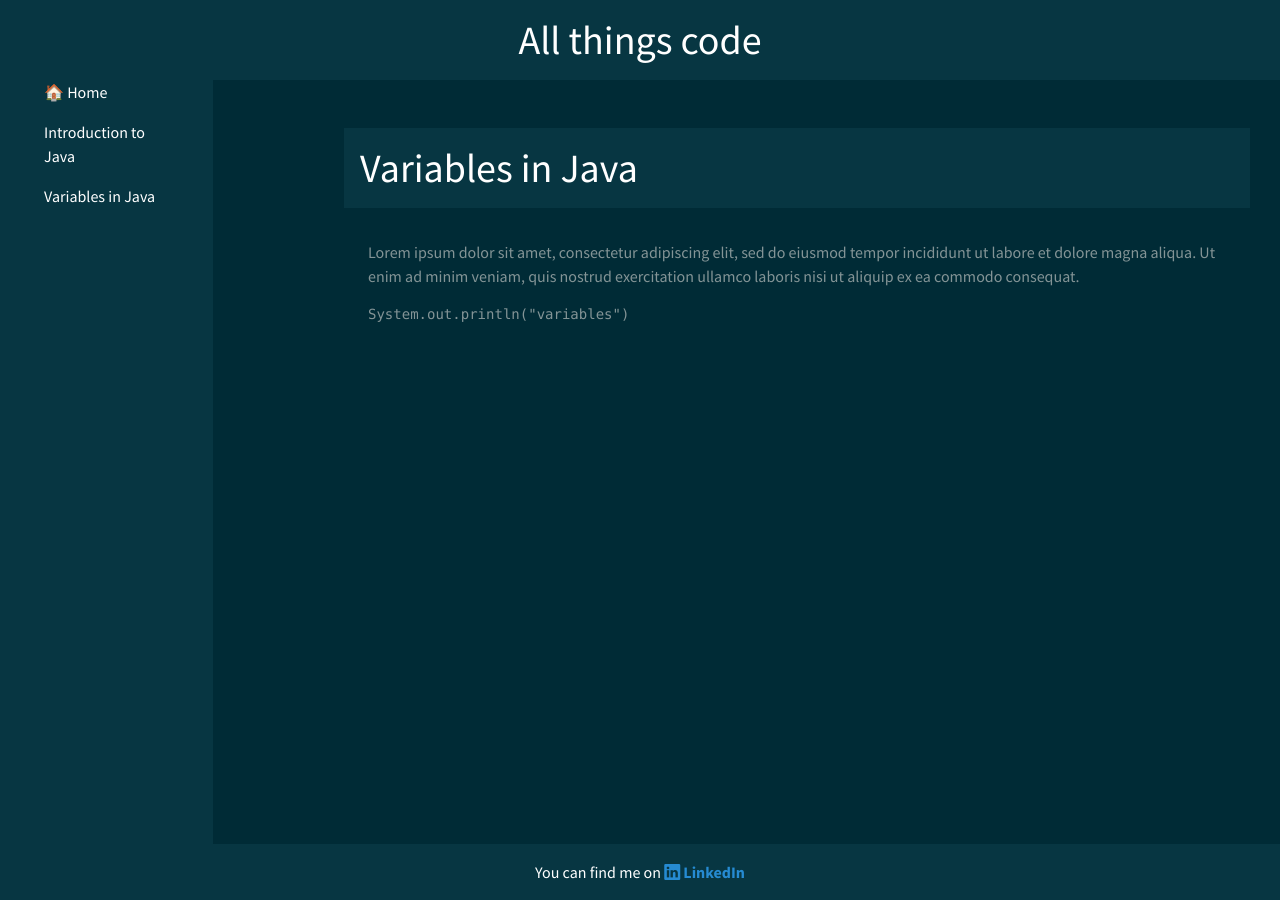
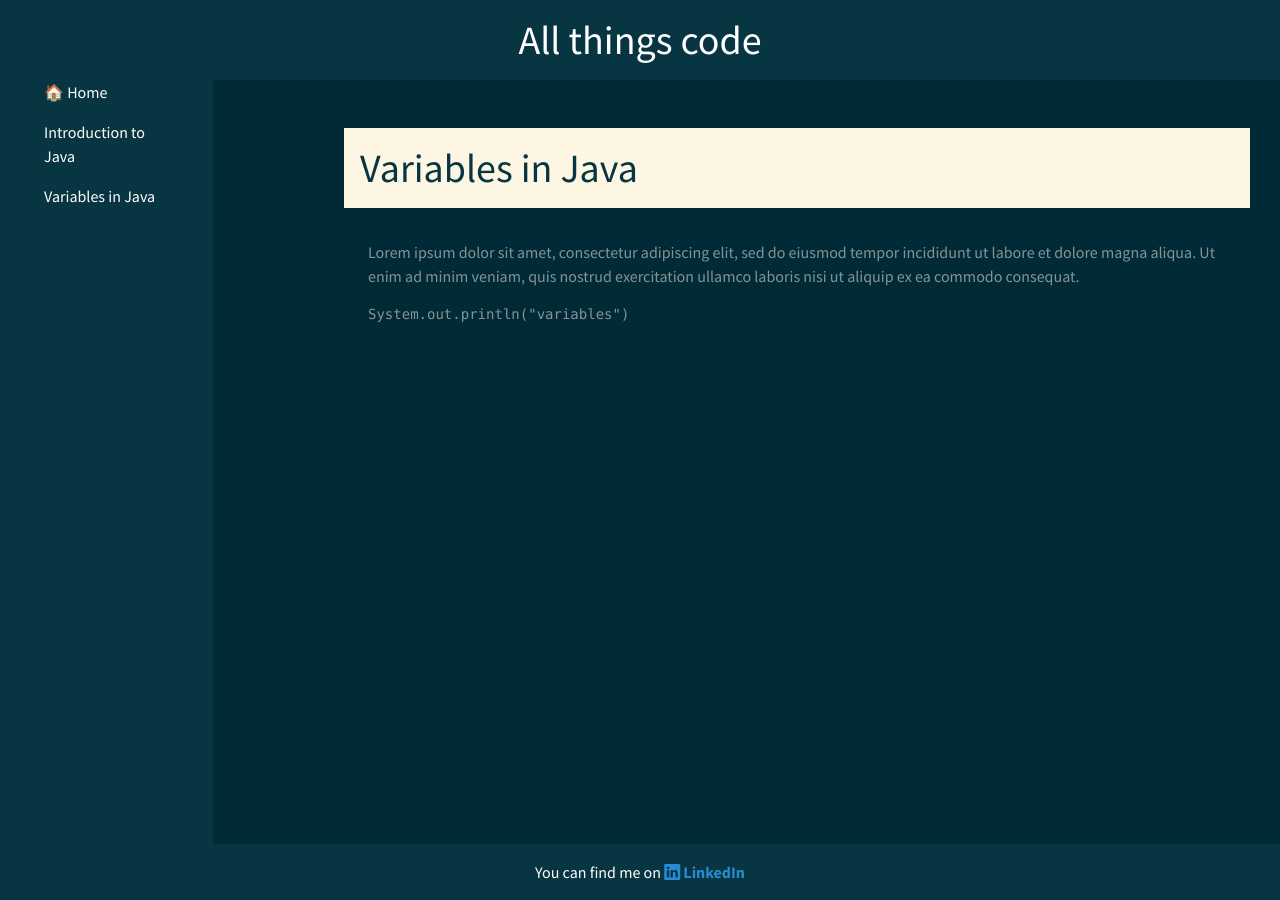
Before and after one commit to pdrum/pdrum.github.io, a Jekyll site: the page built from _courses/java-101/variables.md, in a window 1280 px wide. Built offline with Jekyll 4.4.1, drawn with Linux system fonts in a browser that asks for light colours; nearby versions of some CDN libraries.

Commit message:
Make course page title light

```diff
--- a/_layouts/course.html
+++ b/_layouts/course.html
@@ -33,7 +33,7 @@ layout: default
 
         <!-- Main Content -->
         <main class="col-md-9 col-lg-10">
-            <h1 class="course-title p-3 bg-dark text-white">{{ page.title }}</h1>
+            <h1 class="course-title p-3 bg-light text-dark">{{ page.title }}</h1>
             <div class="lesson-content p-4">
                 {{ content }}
             </div>
--- a/assets/css/style.css
+++ b/assets/css/style.css
@@ -6,10 +6,6 @@
     color: #93a1a1;
     text-align: center;
     padding: 10px;
-}
-
-main {
-    margin-bottom: 50px
 }
 
 .footer a {
@@ -22,6 +18,10 @@ main {
     color: #b58900;
 }
 
+main {
+    margin-bottom: 50px
+}
+
 /* Sidebar Full Height on Large Screens */
 @media (min-width: 768px) {
     .sidebar {
@@ -30,7 +30,6 @@ main {
         left: 0;
         height: 100vh; /* Full viewport height */
         overflow-y: auto;
-        background-color: #002b36; /* Matches header */
         padding-top: 56px; /* Adjust for navbar height */
     }
     main {
@@ -59,7 +58,6 @@ main {
         left: 0;
         width: 250px; /* Sidebar width */
         height: 100vh;
-        background-color: #002b36; /* Same as header */
         overflow-y: auto;
         z-index: 1051;
         transition: transform 0.3s ease-in-out;
```
